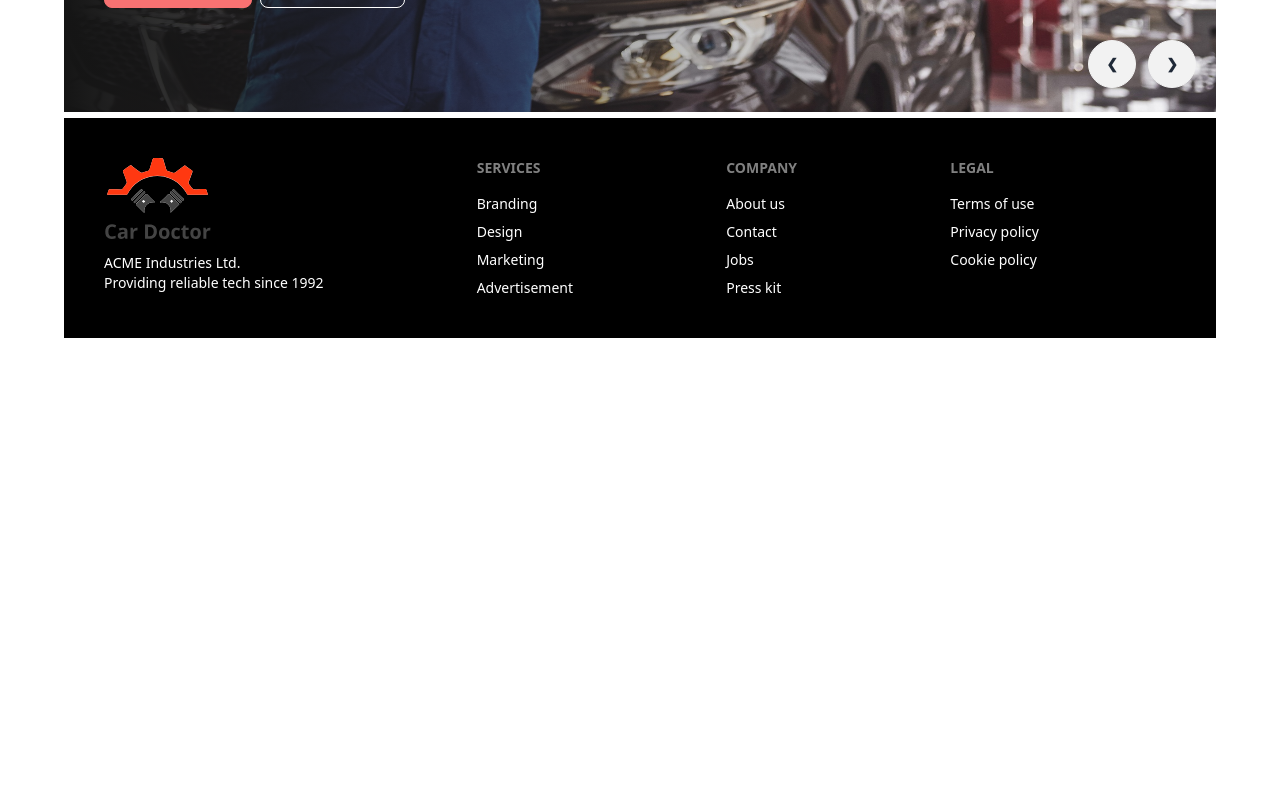
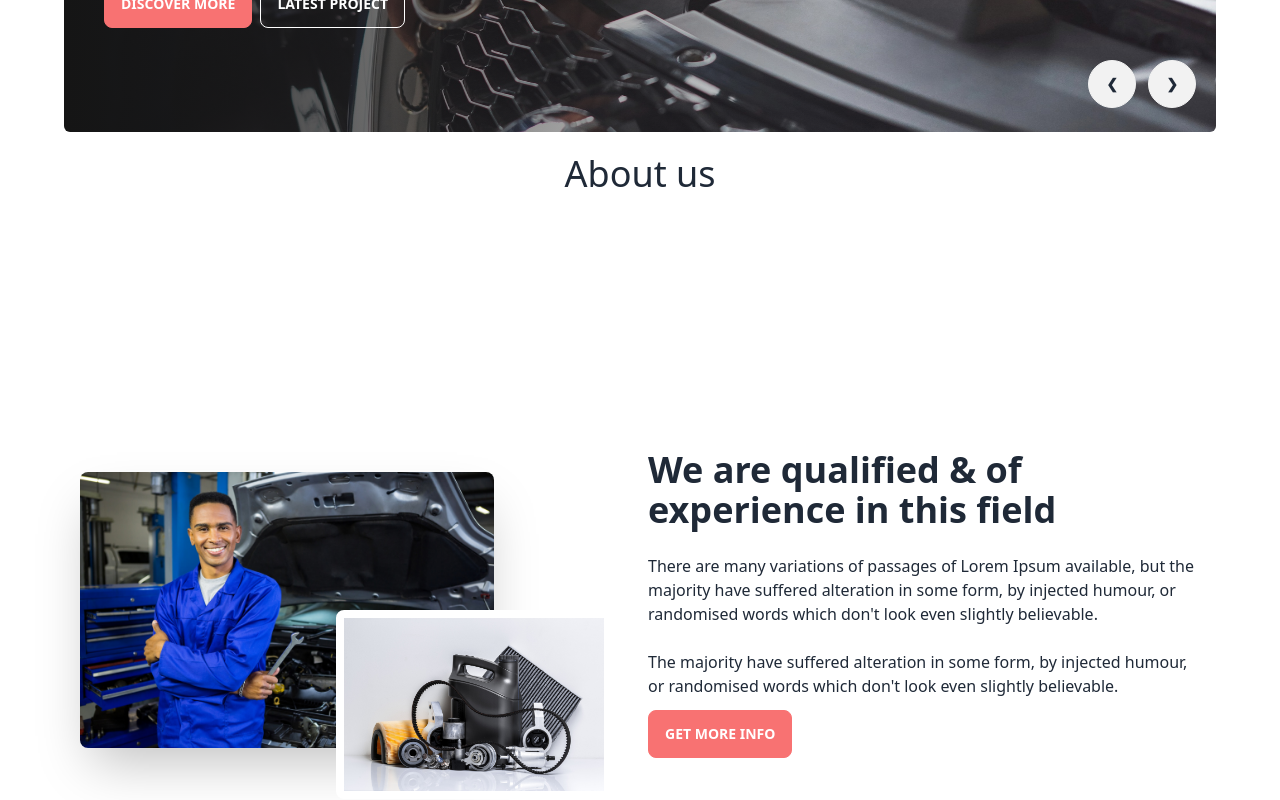
Before and after one commit to mihad-khadem/car-doctor-react, a React (Vite) app: page / in a window 1280 px wide. Shown: the part 600-1400 px from the top of the page. Before the commit the page ends 938 px from the top, so only its background shows below. Built offline with nearby package versions, Linux system fonts and the light colour scheme.

Commit message:
About us page added to home section

```diff
--- a/src/Components/Header/Banner/Banner.jsx
+++ b/src/Components/Header/Banner/Banner.jsx
@@ -9,9 +9,9 @@
 const Banner = () => {
   return (
     <div>
-      <div className="carousel w-full h-[600px]">
+      <div className="carousel w-full h-[600px] rounded-md mt-5">
         <div id="slide1" className="carousel-item relative w-full">
-          <img src={img1} className="w-full" />
+          <img src={img4} className="w-full" />
           <div className="absolute flex items-center pl-10 h-full left-0 top-0 bg-gradient-to-r  from-[#151515] to-[rgba(21, 21, 21, 0.00)]">
             <div className="space-y-7 text-white w-1/3">
               <h2 className="text-5xl  font-bold">
@@ -61,7 +61,7 @@
           </div>
         </div>
         <div id="slide4" className="carousel-item relative w-full">
-          <img src={img4} className="w-full" />
+          <img src={img1} className="w-full" />
           <div className="absolute flex justify-end gap-3 transform -translate-y-1/2 left-5 right-5 bottom-0">
             <a href="#slide3" className="btn btn-circle">
               ❮
--- /dev/null
+++ b/src/Components/Home/About/About.jsx
@@ -0,0 +1,32 @@
+import React from "react";
+import person from "../../../assets/images/about_us/person.jpg";
+import parts from "../../../assets/images/about_us/parts.jpg";
+
+const About = () => {
+  return (
+    <div>
+        <h2 className="text-4xl text-center py-4">About us</h2>
+      <div className="hero min-h-screen ">
+        <div className="hero-content flex-col lg:flex-row">
+          <div className="lg:w-1/2 relative">
+          <img
+            src={person}
+            className=" w-3/4 rounded-lg shadow-2xl"
+          />
+          <img src={parts} className="w-1/2 sm:absolute top-1/2 right-5 border-white border-8 rounded-lg" alt="" />
+          </div>
+          <div className="py-16 lg:py-2 lg:w-1/2">
+            <h1 className="text-4xl font-bold">We are qualified & of experience in this field</h1>
+            <p className="py-6">
+            There are many variations of passages of Lorem Ipsum available, but the majority have suffered alteration in some form, by injected humour, or randomised words which don't look even slightly believable.
+            </p>
+            <p>The majority have suffered alteration in some form, by injected humour, or randomised words which don't look even slightly believable. </p>
+            <button className="btn btn-error text-white text my-3">Get More Info</button>
+          </div>
+        </div>
+      </div>
+    </div>
+  );
+};
+
+export default About;
--- a/src/Components/Home/Home.jsx
+++ b/src/Components/Home/Home.jsx
@@ -1,5 +1,6 @@
 import React from 'react';
 import Banner from '../Header/Banner/Banner';
+import About from './About/About';
 
 
 const Home = () => {
@@ -7,6 +8,7 @@
         <div>
             <div>
                 <Banner/>
+                <About/>
             </div>
         </div>
     );
--- a/src/Route/Route.jsx
+++ b/src/Route/Route.jsx
@@ -1,6 +1,7 @@
 import { createBrowserRouter } from "react-router-dom";
 import MainLayout from "../Layout/MainLayout";
 import Home from "../Components/Home/Home";
+import About from "../Components/Home/About/About";
 
 const Route = createBrowserRouter([
     {
@@ -10,7 +11,8 @@
             {
                 path: '/',
                 element: <Home/>
-            }
+            },
+
         ]
     }
 ])
```
